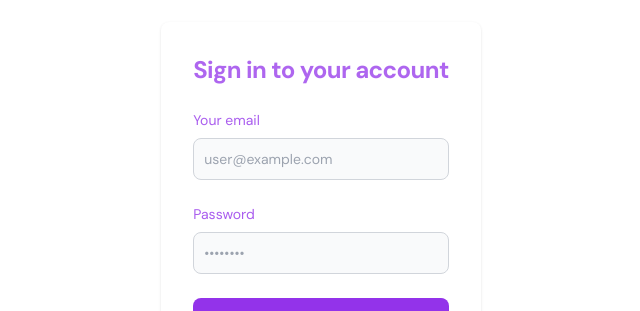
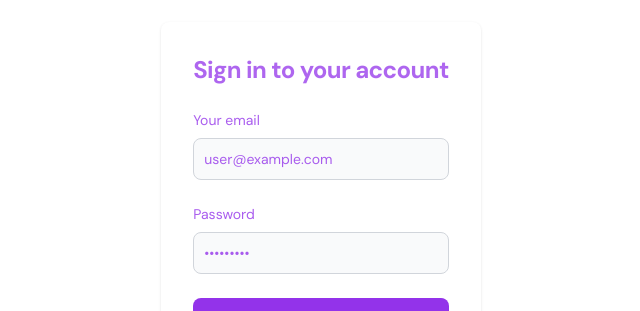
Before and after one commit to ahmad-cod/image-gallery-with-dnd, a Next.js app: page / in a window 1280 px wide. Shown: the part 182-493 px from the top of the page, without its empty margins (319-959 px from the left). Built offline with nearby package versions, Linux system fonts and the light colour scheme; no server answers.

Commit message:
automatically add login credentials

```diff
--- a/src/app/login/page.tsx
+++ b/src/app/login/page.tsx
@@ -10,8 +10,8 @@ type Props = {};
 
 const Login = (props: Props) => {
   const router = useRouter();
-  const [email, setEmail] = useState("");
-  const [password, setPassword] = useState("");
+  const [email, setEmail] = useState("user@example.com");
+  const [password, setPassword] = useState("1Password");
   const [error, setError] = useState("");
   const [emailError, setEmailError] = useState("");
   const [passwordError, setPasswordError] = useState("");
```
